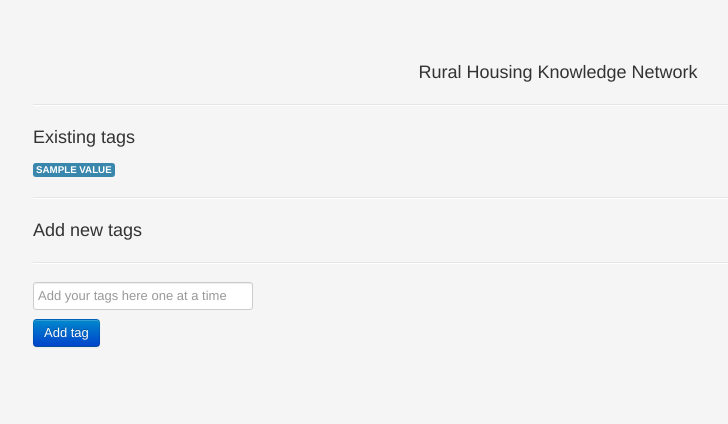
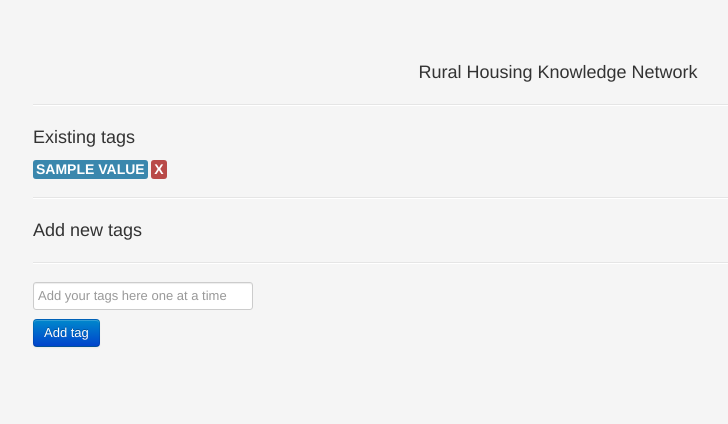
Before and after one commit to DarkSector/profilebuilder, a Flask app: template profilebuilder/templates/tags.html in a window 1280 px wide. Shown: the part 194-618 px from the top of the page, without its empty margins (82-810 px from the left). Run offline with Flask 2, Linux system fonts and the light colour scheme; the visitor is signed in with stand-in values (Sample User, id 1); the template is opened without the code that fills it: most values are stand-ins (such as "Sample title", 1, 10 or a date in 2020); parts of the project's set-up code (start-up, migrations or seed data) failed here and were passed over; some libraries are stand-ins or nearby versions.

Commit message:
inserted html tags for deletion

```diff
--- a/profilebuilder/templates/tags.html
+++ b/profilebuilder/templates/tags.html
@@ -69,7 +69,10 @@
 		<hr />
 		<p>Existing tags</p>
 		{% for onetag in alltags %}
-		<span class="label label-info">{{ onetag.value }}</span>
+
+			<span style="font-size: 14px" class="label label-info">{{ onetag.value }}</span>
+			<span style="font-size: 14px" class="label label-important"><a style="color: white" href="">x</a></span>&nbsp;&nbsp;&nbsp;&nbsp;
+
 		{% endfor %}
 		<hr />
 		<p>Add new tags</p>
```
